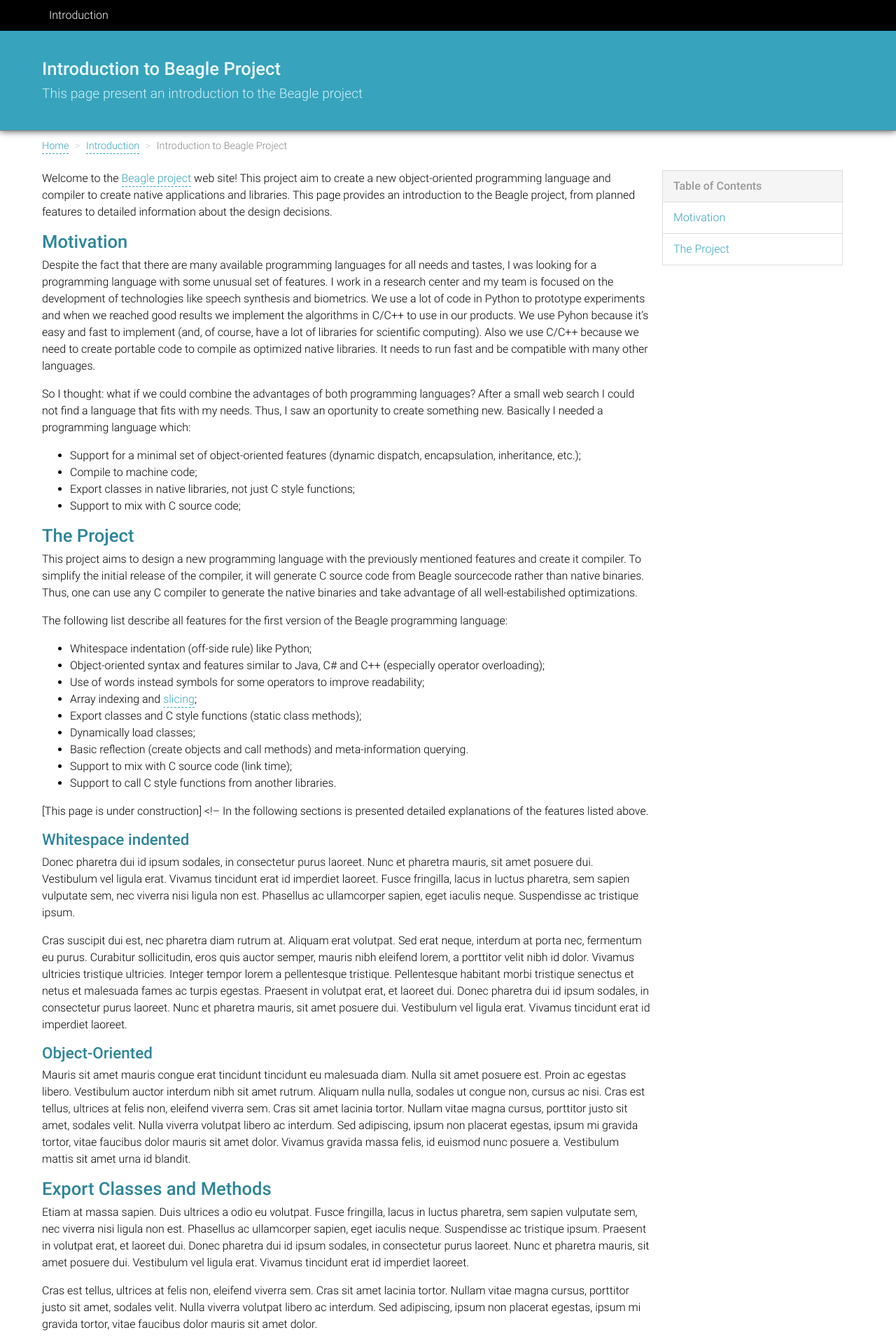
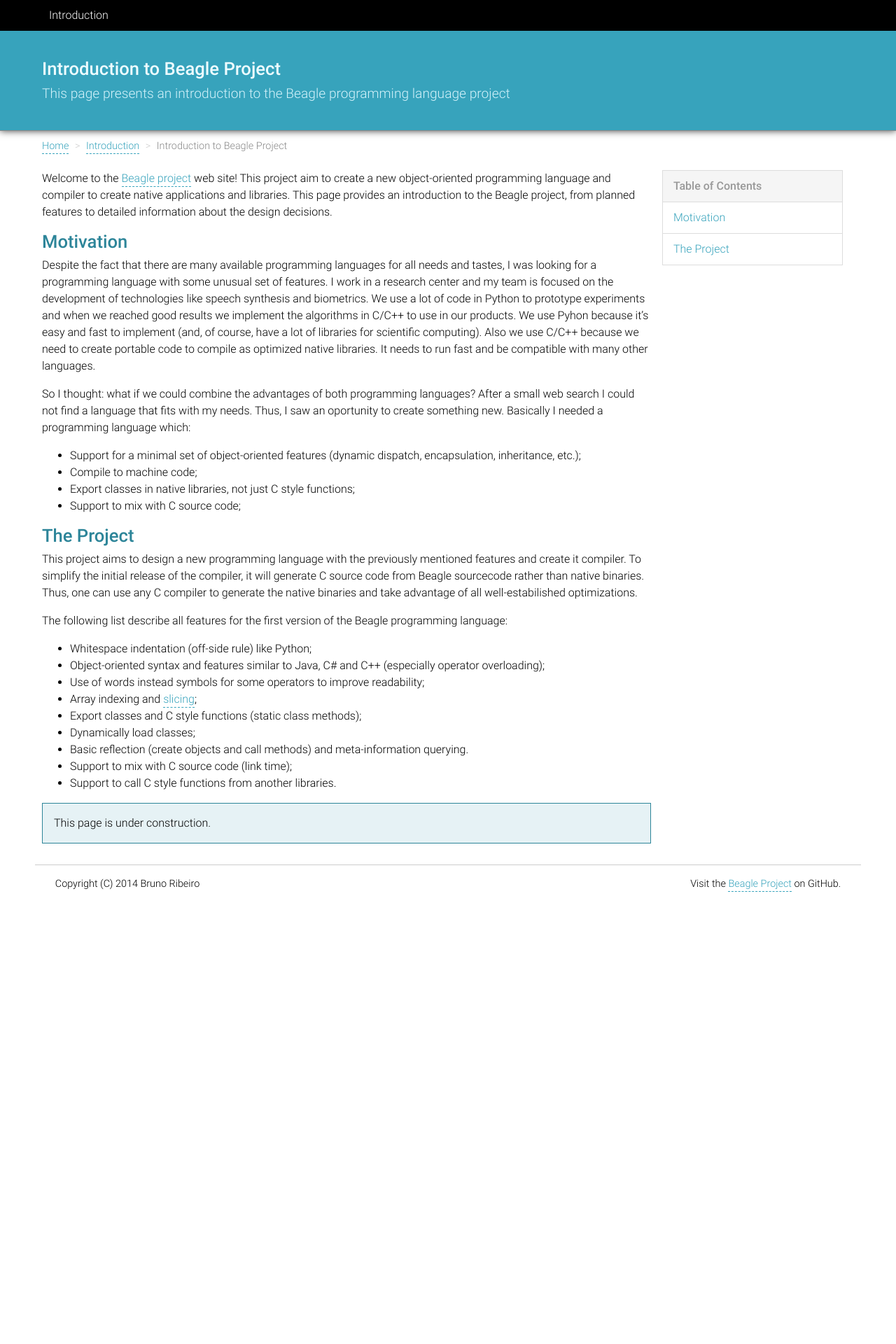
Before and after one commit to brunexgeek/Beagle, a Jekyll site: the page built from _posts/2014-06-10-index.md, in a window 1280 px wide. Shown: the top 1920 px of the page at 70% size. Built offline with Jekyll 4.4.1, drawn with Linux system fonts in a browser that asks for light colours; after the commit the page ends 1294 px from its top, so only the background shows below that; some of the changed text lies outside the part shown.

```diff
--- a/_layouts/article.html
+++ b/_layouts/article.html
@@ -71,12 +101,12 @@
 					</div>
 
 					<!-- right side menu with TOC and/or additional links -->
-                    <div class="side-menu">
+					<div id="sidemenu" class="side-menu">
 						<div class="panel">
 							<div class="heading">Table of Contents</div>
 							<div class="entries">
 								{% for currentTitle in page.toc %}
-                                <a href="#{{ currentTitle | downcase | replace: ' ', '-' }}">{{ currentTitle }}</a>
+								<a href="#{{ currentTitle | downcase | replace: ' ', '_' }}">{{ currentTitle }}</a>
 								{% endfor %}
 							</div>
 							<!-- <div class="heading">Quicklinks</div>
--- a/_posts/2014-06-10-index.md
+++ b/_posts/2014-06-10-index.md
@@ -1,7 +1,7 @@
 ---
 layout: article
 title: Introduction to Beagle Project
-subtitle: This page present an introduction to the Beagle project
+subtitle: This page presents an introduction to the Beagle programming language project
 categories: intro
 toc: [ "Motivation", "The Project" ]
 ---
@@ -35,49 +35,18 @@
 + Support to mix with C source code (link time);
 + Support to call C style functions from another libraries.
 
-[This page is under construction]
-<!--
-In the following sections is presented detailed explanations of the features listed above.
+> This page is under construction.
 
-### Whitespace indented
+<!-- In the following sections is presented detailed explanations of the features listed above. -->
 
-Donec pharetra dui id ipsum sodales, in consectetur purus laoreet. Nunc et pharetra mauris, sit amet posuere dui. Vestibulum vel ligula erat. Vivamus tincidunt erat id imperdiet laoreet. Fusce fringilla, lacus in luctus pharetra, sem sapien vulputate sem, nec viverra nisi ligula non est. Phasellus ac ullamcorper sapien, eget iaculis neque. Suspendisse ac tristique ipsum.
+<!-- ### Whitespace indented -->
 
-Cras suscipit dui est, nec pharetra diam rutrum at. Aliquam erat volutpat. Sed erat neque, interdum at porta nec, fermentum eu purus. Curabitur sollicitudin, eros quis auctor semper, mauris nibh eleifend lorem, a porttitor velit nibh id dolor. Vivamus ultricies tristique ultricies. Integer tempor lorem a pellentesque tristique. Pellentesque habitant morbi tristique senectus et netus et malesuada fames ac turpis egestas. Praesent in volutpat erat, et laoreet dui. Donec pharetra dui id ipsum sodales, in consectetur purus laoreet. Nunc et pharetra mauris, sit amet posuere dui. Vestibulum vel ligula erat. Vivamus tincidunt erat id imperdiet laoreet.
+<!-- ### Object-Oriented -->
 
-### Object-Oriented
+<!-- ## Export Classes and Methods -->
 
-Mauris sit amet mauris congue erat tincidunt tincidunt eu malesuada diam. Nulla sit amet posuere est. Proin ac egestas libero. Vestibulum auctor interdum nibh sit amet rutrum. Aliquam nulla nulla, sodales ut congue non, cursus ac nisi. Cras est tellus, ultrices at felis non, eleifend viverra sem. Cras sit amet lacinia tortor. Nullam vitae magna cursus, porttitor justo sit amet, sodales velit. Nulla viverra volutpat libero ac interdum. Sed adipiscing, ipsum non placerat egestas, ipsum mi gravida tortor, vitae faucibus dolor mauris sit amet dolor. Vivamus gravida massa felis, id euismod nunc posuere a. Vestibulum mattis sit amet urna id blandit.
+<!-- ## Dynamic Class Loading -->
 
+<!-- ## Reflection and Meta-programming -->
 
-## Export Classes and Methods
-
-Etiam at massa sapien. Duis ultrices a odio eu volutpat. Fusce fringilla, lacus in luctus pharetra, sem sapien vulputate sem, nec viverra nisi ligula non est. Phasellus ac ullamcorper sapien, eget iaculis neque. Suspendisse ac tristique ipsum. Praesent in volutpat erat, et laoreet dui. Donec pharetra dui id ipsum sodales, in consectetur purus laoreet. Nunc et pharetra mauris, sit amet posuere dui. Vestibulum vel ligula erat. Vivamus tincidunt erat id imperdiet laoreet.
-
-Cras est tellus, ultrices at felis non, eleifend viverra sem. Cras sit amet lacinia tortor. Nullam vitae magna cursus, porttitor justo sit amet, sodales velit. Nulla viverra volutpat libero ac interdum. Sed adipiscing, ipsum non placerat egestas, ipsum mi gravida tortor, vitae faucibus dolor mauris sit amet dolor.
-
-## Dynamic Class Loading
-Suspendisse eget justo semper nunc viverra pellentesque. Praesent in volutpat erat, et laoreet dui. Donec pharetra dui id ipsum sodales, in consectetur purus laoreet. Nunc et pharetra mauris, sit amet posuere dui. Vestibulum vel ligula erat. Vivamus tincidunt erat id imperdiet laoreet. Phasellus sollicitudin id sem a pharetra.
-
-+ Vivamus rutrum, odio id commodo porta, enim diam suscipit diam;
-+ Tincidunt sollicitudin odio nibh at dolor;
-
-Cras suscipit dui est, nec pharetra diam rutrum at. Aliquam erat volutpat. Sed erat neque, interdum at porta nec, fermentum eu purus. Curabitur sollicitudin, eros quis auctor semper, mauris nibh eleifend lorem, a porttitor velit nibh id dolor. Vivamus ultricies tristique ultricies. Integer tempor lorem a pellentesque tristique. Pellentesque habitant morbi tristique senectus et netus et malesuada fames ac turpis egestas.
-
-+ Nunc nec urna sed quam porta venenatis. Duis a ipsum fermentum, venenatis felis sit amet;
-+ Venenatis ante. Aliquam in venenatis dolor, at sagittis leo.
-
-Ut neque mi, dignissim porta magna vitae, luctus porta sapien. Morbi porta dapibus odio quis varius.
-
-## Reflection and Meta-programming
-
-Cras sit amet lacinia tortor. Nullam vitae magna cursus, porttitor justo sit amet, sodales velit. Nulla viverra volutpat libero ac interdum. Sed adipiscing, ipsum non placerat egestas, ipsum mi gravida tortor, vitae faucibus dolor mauris sit amet dolor. Aliquam erat volutpat. Sed erat neque, interdum at porta nec, fermentum eu purus. Curabitur sollicitudin, eros quis auctor semper, mauris nibh eleifend lorem, a porttitor velit nibh id dolor. Vivamus ultricies tristique ultricies.
-
-Sed et ullamcorper nibh. Nunc blandit libero non ligula aliquam, lobortis venenatis augue pellentesque. Mauris congue massa eget mollis aliquet. Nullam posuere, magna eget fermentum dictum, tortor risus consectetur erat, sit amet posuere ipsum ligula eget dolor. Nulla sit amet posuere est. Proin ac egestas libero. Vestibulum auctor interdum nibh sit amet rutrum. Aliquam nulla nulla, sodales ut congue non, cursus ac nisi. Cras est tellus, ultrices at felis non, eleifend viverra sem.
-
-## Compatible With C/C++
-
-Pellentesque vitae mi ac nulla ultrices rutrum. Etiam at massa sapien. Duis ultrices a odio eu volutpat. Fusce fringilla, lacus in luctus pharetra, sem sapien vulputate sem, nec viverra nisi ligula non est. Phasellus ac ullamcorper sapien, eget iaculis neque. Suspendisse ac tristique ipsum. Suspendisse in orci erat. Suspendisse consequat tincidunt libero a faucibus. Vestibulum pellentesque neque nec imperdiet fringilla.
-
-Aenean posuere mauris a auctor accumsan. Ut enim ligula, rutrum eu nisl vitae, accumsan blandit neque. Vestibulum rutrum erat id nulla interdum elementum. Suspendisse iaculis libero in dolor volutpat sollicitudin. Proin ultrices sodales erat nec tincidunt. Aenean at pellentesque purus. Fusce ornare condimentum velit. Etiam eget iaculis urna, quis mattis augue. Sed faucibus, nisi sit amet ornare adipiscing, lacus ligula pulvinar eros, a interdum magna purus vel erat. Phasellus ac quam eget odio interdum iaculis eget in orci. Integer adipiscing libero ut luctus lacinia. Vivamus quis aliquam odio. Maecenas ante tortor, vestibulum id leo at, convallis euismod turpis.
--->
+<!-- ## Compatible With C/C++ -->
--- a/css/beagle.css
+++ b/css/beagle.css
@@ -75,6 +75,17 @@
 
 article, aside, details, figcaption, figure, footer, header, hgroup, main, nav, section, summary {
 	display: block;
+}
+
+blockquote {
+	background-color: #E6F2F5;
+	border: 1px solid #2D8599;
+	padding: 1em;
+	margin: 1em 0;
+}
+
+blockquote p {
+	margin: 0 0;
 }
 
 *,
```
Also changed, not shown: other parts of _layouts/article.html (+30 -0 lines). Lines whose indentation alone changed are shown as unchanged.
